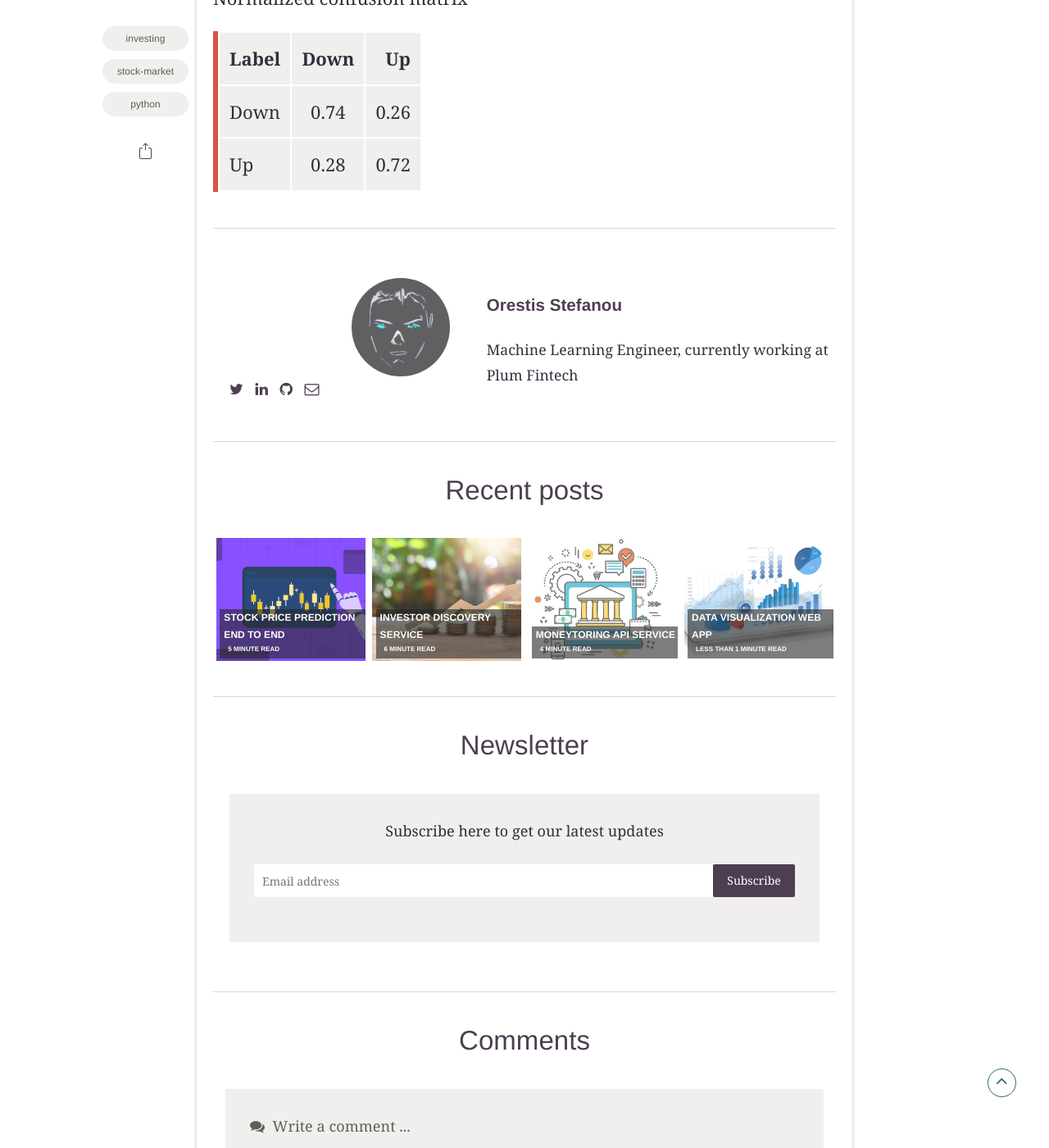
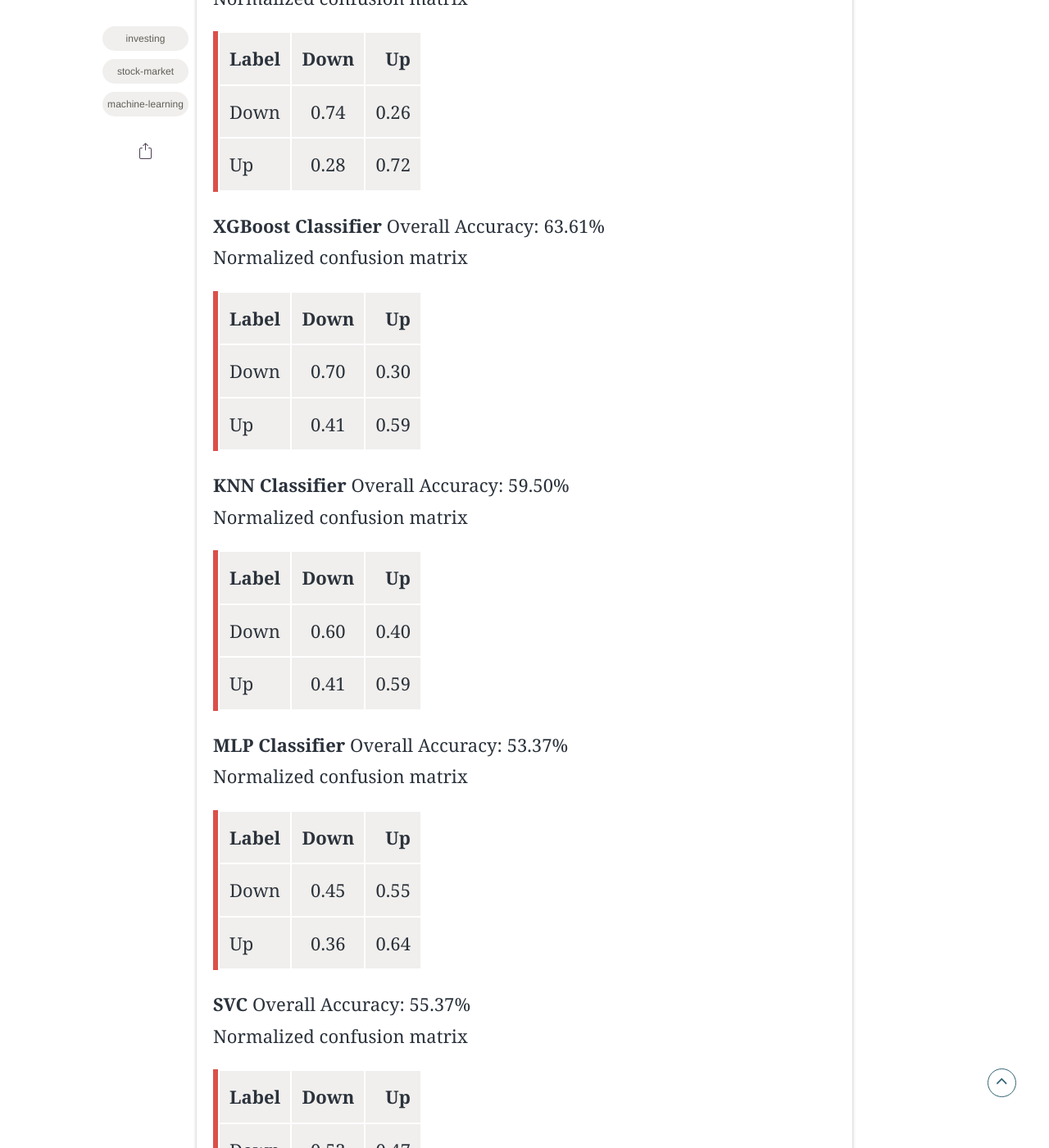
Before and after one commit to OrestisStefanou/OrestisStefanou.github.io, a Jekyll site: the page built from _posts/2024-01-08-Stock-Price-Prediction.md, in a window 1280 px wide and 1400 px high, scrolled down 8270 px. Shown: the whole window at 82% size. Built offline with Jekyll 4.4.1, drawn with Linux system fonts in a browser that asks for light colours; some web fonts are replaced; comment, search, counter and statistics services are not loaded.

Commit message:
WIP: Stock price prediction post

```diff
--- a/_posts/2024-01-08-Stock-Price-Prediction.md
+++ b/_posts/2024-01-08-Stock-Price-Prediction.md
@@ -5,7 +5,7 @@ show_date: true
 title: "Stock Price Prediction End to End"
 date: 2024-01-08
 img: posts/20240108/algorithmic-trading.png
-tags: [investing, stock-market, python]
+tags: [investing, stock-market, machine-learning]
 author: Stefanou Orestis
 description: "An end to end machine learning project to predict and serve stock price predictions"
 ---
@@ -227,10 +227,50 @@ for name, classifier in classifiers.items():
 
 ### Results
 **Random Forest Classifier**
-Overall Accuracy: 72.84%
-<br/> Normalized confusion matrix<br/>
+Overall Accuracy: 72.84% <br/>
+Normalized confusion matrix<br/>
 
 | Label | Down | Up  |
 | :---  | :--: | --: |
 | Down  | 0.74 | 0.26|
 | Up    | 0.28 | 0.72|
+
+
+**XGBoost Classifier**
+Overall Accuracy: 63.61% <br/>
+Normalized confusion matrix<br/>
+
+| Label | Down | Up  |
+| :---  | :--: | --: |
+| Down  | 0.70 | 0.30|
+| Up    | 0.41 | 0.59|
+
+
+**KNN Classifier**
+Overall Accuracy: 59.50% <br/>
+Normalized confusion matrix<br/>
+
+| Label | Down | Up  |
+| :---  | :--: | --: |
+| Down  | 0.60 | 0.40|
+| Up    | 0.41 | 0.59|
+
+
+**MLP Classifier**
+Overall Accuracy: 53.37% <br/>
+Normalized confusion matrix<br/>
+
+| Label | Down | Up  |
+| :---  | :--: | --: |
+| Down  | 0.45 | 0.55|
+| Up    | 0.36 | 0.64|
+
+
+**SVC**
+Overall Accuracy: 55.37% <br/>
+Normalized confusion matrix<br/>
+
+| Label | Down | Up  |
+| :---  | :--: | --: |
+| Down  | 0.53 | 0.47|
+| Up    | 0.38 | 0.62|
```
